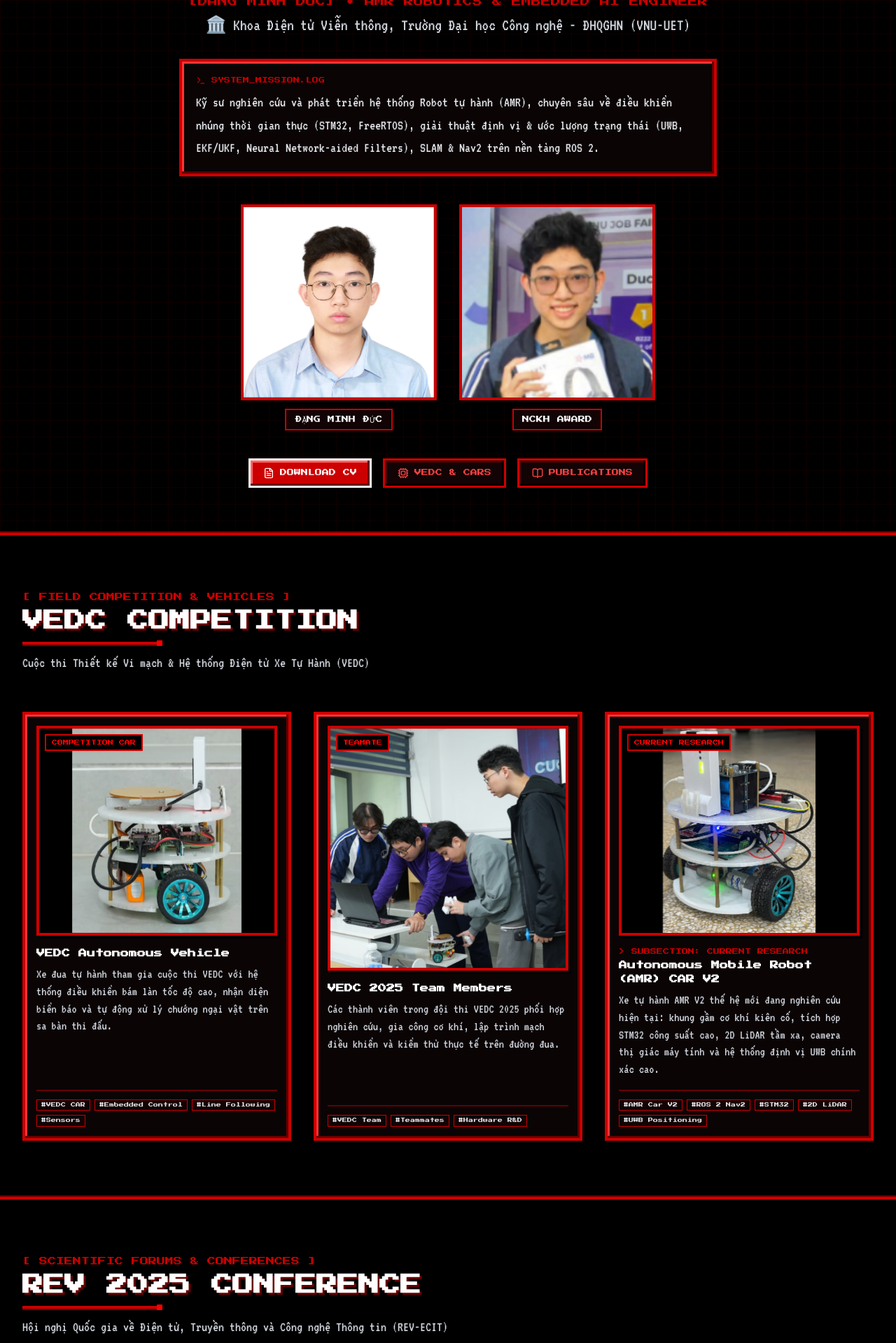
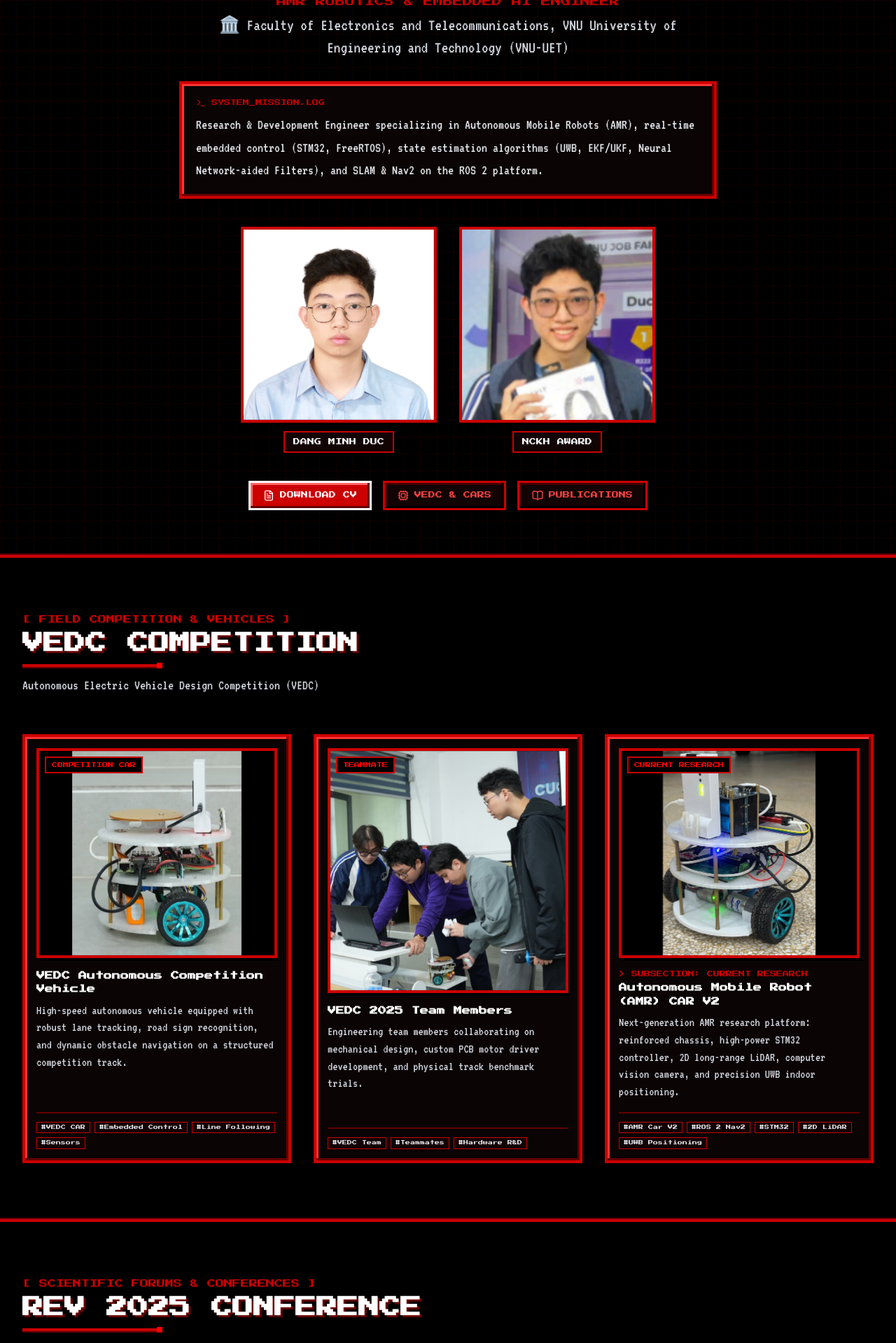
Before and after one commit to leonas-kratos/leonas-kratos.github.io, a Next.js app: page / in a window 1280 px wide. Shown: the part 240-2159 px from the top of the page at 70% size. Built offline with nearby package versions, Linux system fonts and the light colour scheme.

Commit message:
feat: translate all content to English and simplify publications to display conference/journal venues only

```diff
--- a/src/components/ConferenceSection.tsx
+++ b/src/components/ConferenceSection.tsx
@@ -19,7 +19,7 @@ export default function ConferenceSection() {
           </p>
         </div>
 
-        {/* Conference Card: Uses .photo-wrapper (max-width: 500px, height: 350px) */}
+        {/* Conference Card */}
         <div className="pixel-card p-6 max-w-4xl mx-auto">
           <div className="grid grid-cols-1 md:grid-cols-2 gap-8 items-center">
 
--- a/src/components/Hero.tsx
+++ b/src/components/Hero.tsx
@@ -20,14 +20,14 @@ export default function Hero() {
         </h1>
 
         <p style={{ fontFamily: "var(--font-press-start)" }} className="text-xs sm:text-sm text-[#CC0000] mb-2 uppercase">
-          [{PERSONAL_INFO.englishName}] • {PERSONAL_INFO.title}
+          {PERSONAL_INFO.title}
         </p>
 
         <p style={{ fontFamily: "var(--font-vt323)" }} className="text-xl sm:text-2xl text-gray-300 max-w-3xl mx-auto mb-8">
           🏛️ {PERSONAL_INFO.affiliation}
         </p>
 
-        {/* Bio Box */}
+        {/* Mission Box */}
         <div className="pixel-card p-5 max-w-3xl mx-auto mb-10 text-left">
           <div style={{ fontFamily: "var(--font-press-start)" }} className="text-[9px] text-[#CC0000] mb-2 uppercase flex items-center gap-2">
             <Terminal className="w-3.5 h-3.5" /> SYSTEM_MISSION.LOG
@@ -37,7 +37,7 @@ export default function Hero() {
           </p>
         </div>
 
-        {/* Hero avatars: 280x280px wrapper with .avatar-wrapper */}
+        {/* Hero avatars: 280x280px wrapper */}
         <div className="flex flex-col sm:flex-row items-center justify-center gap-8 mb-10">
 
           {/* Card 1: DangMinhDuc.png */}
@@ -53,7 +53,7 @@ export default function Hero() {
               style={{ fontFamily: "var(--font-press-start)" }}
               className="mt-3 px-3 py-1.5 bg-[#120304] border-2 border-[#CC0000] text-white text-[10px] uppercase shadow-[3px_3px_0_0_#000000]"
             >
-              Đặng Minh Đức
+              Dang Minh Duc
             </div>
           </div>
 
--- a/src/components/LabSection.tsx
+++ b/src/components/LabSection.tsx
@@ -19,7 +19,7 @@ export default function LabSection() {
           </p>
         </div>
 
-        {/* Lab Card: Uses .photo-wrapper (max-width: 500px, height: 350px) */}
+        {/* Lab Card */}
         <div className="pixel-card p-6 max-w-4xl mx-auto">
           <div className="grid grid-cols-1 md:grid-cols-2 gap-8 items-center">
 
--- a/src/components/Navbar.tsx
+++ b/src/components/Navbar.tsx
@@ -1,7 +1,7 @@
 "use client";
 
 import { useState } from "react";
-import { Menu, X, FileText, FolderGit2 } from "lucide-react";
+import { Menu, X, FileText } from "lucide-react";
 import { PERSONAL_INFO } from "@/data/portfolioData";
 
 export default function Navbar() {
--- a/src/components/ResearchSection.tsx
+++ b/src/components/ResearchSection.tsx
@@ -15,11 +15,11 @@ export default function ResearchSection() {
           </h2>
           <div className="pixel-header-line w-48 my-3" />
           <p style={{ fontFamily: "var(--font-vt323)" }} className="text-xl text-gray-300">
-            Hình ảnh thuyết trình báo cáo khoa học &amp; đội ngũ thành viên thực hiện đề tài NCKH Sinh viên
+            Student scientific research defense presentation &amp; dedicated research team members
           </p>
         </div>
 
-        {/* 2 Columns: Uses .photo-wrapper (max-width: 500px, height: 350px) */}
+        {/* 2 Columns: Uses .photo-wrapper */}
         <div className="grid grid-cols-1 md:grid-cols-2 gap-8 max-w-5xl mx-auto">
           {RESEARCH_PRESENTATION_DATA.map((item) => (
             <div key={item.id} className="pixel-card p-5 flex flex-col justify-between">
--- a/src/components/VEDCSection.tsx
+++ b/src/components/VEDCSection.tsx
@@ -22,7 +22,7 @@ export default function VEDCSection() {
         {/* 3 Columns Desktop, 2 Tablet, 1 Mobile */}
         <div className="grid grid-cols-1 md:grid-cols-2 lg:grid-cols-3 gap-8">
 
-          {/* Card 1: VEDC Autonomous Car (.car-image-wrapper: contain, bg black, 300px height) */}
+          {/* Card 1: VEDC Autonomous Car */}
           <div className="pixel-card p-4 flex flex-col justify-between">
             <div>
               <div className="car-image-wrapper shadow-[4px_4px_0_0_#000000]">
@@ -65,7 +65,7 @@ export default function VEDCSection() {
             </div>
           </div>
 
-          {/* Card 2: VEDC Teammate (.photo-wrapper: cover, max-width 500px, 350px height) */}
+          {/* Card 2: VEDC Teammate */}
           <div className="pixel-card p-4 flex flex-col justify-between">
             <div>
               <div className="photo-wrapper shadow-[4px_4px_0_0_#000000]">
@@ -108,7 +108,7 @@ export default function VEDCSection() {
             </div>
           </div>
 
-          {/* Card 3: CAR V2 (.car-image-wrapper: contain, bg black, 300px height) */}
+          {/* Card 3: CAR V2 */}
           <div className="pixel-card p-4 flex flex-col justify-between">
             <div>
               <div className="car-image-wrapper shadow-[4px_4px_0_0_#000000]">
--- a/src/data/portfolioData.ts
+++ b/src/data/portfolioData.ts
@@ -1,23 +1,20 @@
 export interface Publication {
   id: string;
-  title: string;
-  authors: string;
   venue: string;
   type: "International Conference" | "National Conference" | "National Journal" | "Research Report";
   year: string;
-  abstract: string;
   pdfUrl: string;
   tags: string[];
 }
 
 export const PERSONAL_INFO = {
-  name: "ĐẶNG MINH ĐỨC",
+  name: "DANG MINH DUC",
   englishName: "Dang Minh Duc",
   alias: "Leonas Kratos",
   title: "AMR ROBOTICS & EMBEDDED AI ENGINEER",
-  affiliation: "Khoa Điện tử Viễn thông, Trường Đại học Công nghệ - ĐHQGHN (VNU-UET)",
-  bio: "Kỹ sư nghiên cứu và phát triển hệ thống Robot tự hành (AMR), chuyên sâu về điều khiển nhúng thời gian thực (STM32, FreeRTOS), giải thuật định vị & ước lượng trạng thái (UWB, EKF/UKF, Neural Network-aided Filters), SLAM & Nav2 trên nền tảng ROS 2.",
-  location: "Hà Nội, Việt Nam",
+  affiliation: "Faculty of Electronics and Telecommunications, VNU University of Engineering and Technology (VNU-UET)",
+  bio: "Research & Development Engineer specializing in Autonomous Mobile Robots (AMR), real-time embedded control (STM32, FreeRTOS), state estimation algorithms (UWB, EKF/UKF, Neural Network-aided Filters), and SLAM & Nav2 on the ROS 2 platform.",
+  location: "Hanoi, Vietnam",
   email: "manzak.work@gmail.com",
   eduEmail: "23021798@vnu.edu.vn",
   github: "https://github.com/leonas-kratos",
@@ -29,26 +26,26 @@ export const PERSONAL_INFO = {
 // 1. VEDC Competition section data
 export const VEDC_DATA = {
   sectionTitle: "VEDC COMPETITION",
-  sectionSubtitle: "Cuộc thi Thiết kế Vi mạch & Hệ thống Điện tử Xe Tự Hành (VEDC)",
+  sectionSubtitle: "Autonomous Electric Vehicle Design Competition (VEDC)",
   car: {
-    title: "VEDC Autonomous Vehicle",
+    title: "VEDC Autonomous Competition Vehicle",
     badge: "COMPETITION CAR",
     image: "/images/VEDC_CAR.png",
-    description: "Xe đua tự hành tham gia cuộc thi VEDC với hệ thống điều khiển bám làn tốc độ cao, nhận diện biển báo và tự động xử lý chướng ngại vật trên sa bàn thi đấu.",
+    description: "High-speed autonomous vehicle equipped with robust lane tracking, road sign recognition, and dynamic obstacle navigation on a structured competition track.",
     tags: ["VEDC CAR", "Embedded Control", "Line Following", "Sensors"],
   },
   teammates: {
     title: "VEDC 2025 Team Members",
-    badge: "TEAMATE",
+    badge: "TEAMMATE",
     image: "/images/VEDC2025_Teamate.png",
-    description: "Các thành viên trong đội thi VEDC 2025 phối hợp nghiên cứu, gia công cơ khí, lập trình mạch điều khiển và kiểm thử thực tế trên đường đua.",
+    description: "Engineering team members collaborating on mechanical design, custom PCB motor driver development, and physical track benchmark trials.",
     tags: ["VEDC Team", "Teammates", "Hardware R&D"],
   },
   currentResearchCar: {
     title: "Autonomous Mobile Robot (AMR) CAR V2",
     badge: "CURRENT RESEARCH",
     image: "/images/Car_V2.png",
-    description: "Xe tự hành AMR V2 thế hệ mới đang nghiên cứu hiện tại: khung gầm cơ khí kiên cố, tích hợp STM32 công suất cao, 2D LiDAR tầm xa, camera thị giác máy tính và hệ thống định vị UWB chính xác cao.",
+    description: "Next-generation AMR research platform: reinforced chassis, high-power STM32 controller, 2D long-range LiDAR, computer vision camera, and precision UWB indoor positioning.",
     tags: ["AMR Car V2", "ROS 2 Nav2", "STM32", "2D LiDAR", "UWB Positioning"],
   },
 };
@@ -56,10 +53,10 @@ export const VEDC_DATA = {
 // 2. Conference Section data
 export const CONFERENCE_DATA = {
   title: "REV 2025 CONFERENCE",
-  subtitle: "Hội nghị Quốc gia về Điện tử, Truyền thông và Công nghệ Thông tin (REV-ECIT)",
+  subtitle: "National Conference on Electronics, Communications and Information Technology (REV-ECIT)",
   badge: "NATIONAL CONFERENCE",
   image: "/images/REV2025.png",
-  description: "Trực tiếp báo cáo công trình khoa học nghiên cứu về giải thuật ước lượng trạng thái EKF, UKF, PF sử dụng cho định vị robot tự hành trong nhà trước các nhà khoa học và chuyên gia đầu ngành.",
+  description: "Presented research findings on non-linear state estimation filters (EKF, UKF, PF) for UWB-based indoor mobile robot localization before leading scholars and industry specialists.",
   tags: ["REV 2025", "Conference Presentation", "Keynote", "VNU-UET"],
 };
 
@@ -67,87 +64,72 @@ export const CONFERENCE_DATA = {
 export const RESEARCH_PRESENTATION_DATA = [
   {
     id: "nckh-presentation",
-    title: "Thuyết trình Đề tài NCKH Sinh viên",
+    title: "Student Scientific Research Defense",
     badge: "RESEARCH PRESENTATION",
     image: "/images/NCKH_present.png",
-    description: "Buổi thuyết trình báo cáo và bảo vệ kết quả đề tài Nghiên cứu Khoa học Sinh viên về hệ thống robot tự hành và công nghệ định vị trong nhà.",
-    tags: ["NCKH Defense", "Presentation", "Academic Defense"],
+    description: "Defending the scientific research project on autonomous mobile robot systems and GPS-denied indoor positioning before the academic evaluation board.",
+    tags: ["Research Defense", "Presentation", "Academic Review"],
   },
   {
     id: "nckh-teamate",
-    title: "Thành viên Nhóm Nghiên cứu NCKH",
-    badge: "NCKH TEAMATE",
+    title: "Scientific Research Team Members",
+    badge: "RESEARCH TEAMMATE",
     image: "/images/NCKH_teamate.png",
-    description: "Tập thể các thành viên nhóm sinh viên nghiên cứu khoa học cùng giảng viên hướng dẫn trong suốt quá trình triển khai dự án.",
-    tags: ["NCKH Team", "Teammates", "VNU-UET Research"],
+    description: "Dedicated student research members alongside our faculty advisor throughout the autonomous robotic navigation research program.",
+    tags: ["Research Team", "Teammates", "VNU-UET Research"],
   },
 ];
 
 // 4. Lab Members Section data
 export const LAB_DATA = {
   title: "FET RESEARCH LAB & MEMBERS",
-  subtitle: "Thành viên Phòng Thí nghiệm Nghiên cứu Khoa Điện tử Viễn thông",
+  subtitle: "Faculty of Electronics and Telecommunications Laboratory",
   badge: "LAB MEMBERS",
   image: "/images/Lab.png",
-  description: "Không gian làm việc nghiên cứu chuyên sâu về robotics, IoT nhúng và các hệ thống viễn thông thông minh cùng các thầy cô và thành viên trong phòng Lab.",
+  description: "Advanced research workspace dedicated to robotics, embedded IoT architectures, and smart communications systems at VNU-UET.",
   tags: ["Research Lab", "Lab Members", "FET - VNU-UET"],
 };
 
-// 5. Publications Section data
+// 5. Publications Section data - Venue & Conference names ONLY
 export const PUBLICATIONS: Publication[] = [
   {
-    id: "atc-correntropy-ukf",
-    title: "Robust Indoor Mobile Robot Localization Using Maximum Correntropy Criterion UKF",
-    authors: "Vu Nhat Quang, Dang Minh Duc, Ngo Gia Long, Nguyen Huu Chuyen, Le Duc Binh, Nguyen Tan-Phong, Dinh Thi Thai Mai*",
+    id: "atc-intl-conference",
     venue: "IEEE International Conference on Advanced Technologies for Communications (ATC)",
     type: "International Conference",
     year: "2024 / 2025",
-    abstract: "Proposes a Sensor Fusion-based Maximum Correntropy Criterion Unscented Kalman Filter (MCC-UKF) to handle severe outliers and non-Gaussian measurement noise in UWB-based AMR indoor localization.",
     pdfUrl: "/Research/Paper/ATC_Final_manuscript.pdf",
-    tags: ["International Conference", "MCC-UKF", "AMR", "UWB Localization"],
+    tags: ["International Conference", "IEEE ATC", "Peer-Reviewed"],
   },
   {
-    id: "nn-kalman-indoor-pos",
-    title: "Neural Network-Aided Kalman Filtering for Indoor Positioning Autonomous Vehicle System",
-    authors: "Nguyen Minh Duc, Ngo Gia Long, Dang Minh Duc, Nguyen Tan Phong, Dinh Thi Thai Mai*",
+    id: "icaric-intl-conference",
     venue: "International Conference on Advanced Robotics and Intelligent Control (ICARIC)",
     type: "International Conference",
     year: "2024 / 2025",
-    abstract: "Enhances conventional Kalman filtering by integrating neural networks to adaptively compensate for NLOS (Non-Line-Of-Sight) interference and multipath distortion in autonomous vehicle trajectory tracking.",
     pdfUrl: "/Research/Paper/Neural_Network_Kalman_Filter_Indoor_Positioning.pdf",
-    tags: ["International Conference", "Neural Networks", "Adaptive Kalman", "UWB"],
+    tags: ["International Conference", "ICARIC", "Peer-Reviewed"],
   },
   {
-    id: "rev-journal-jec",
-    title: "Evaluation of the applicability of state estimation filters for indoor robot positioning",
-    authors: "Dang Minh Duc, Nguyen Tan Phong, Nguyen Minh Duc, Nguyen Duc Binh, Nguyen Gia Quang, Dinh Thi Thai Mai*",
+    id: "rev-jec-journal",
     venue: "REV Journal on Electronics and Communications (JEC)",
     type: "National Journal",
     year: "2024",
-    abstract: "Rigorous benchmark and performance comparison of state estimation filters (EKF, UKF, Particle Filters) in real-world indoor robotic positioning environments using Ultra-Wideband (UWB).",
     pdfUrl: "/Research/Paper/JEC_remake_round_1_no_marking.pdf",
-    tags: ["National Journal", "REV JEC", "State Estimation", "UWB Benchmark"],
+    tags: ["National Journal", "REV JEC", "Peer-Reviewed"],
   },
   {
-    id: "rev-conference-vietnam",
-    title: "Đánh giá khả năng ứng dụng các bộ lọc ước lượng trạng thái EKF, UKF, PF sử dụng cho định vị robot trong nhà",
-    authors: "Đặng Minh Đức, Nguyễn Tấn Phong, Nguyễn Minh Đức, Nguyễn Đức Bính, Nguyễn Gia Quang, Đinh Thị Thái Mai*",
-    venue: "Hội nghị Quốc gia về Điện tử, Truyền thông và Công nghệ Thông tin (REV-ECIT)",
+    id: "rev-ecit-national-conference",
+    venue: "National Conference on Electronics, Communications and Information Technology (REV-ECIT)",
     type: "National Conference",
     year: "2024 / 2025",
-    abstract: "Nghiên cứu ứng dụng và đánh giá thực nghiệm các giải thuật lọc phi tuyến cho bài toán định vị robot tự hành trong nhà với công nghệ Ultra-Wideband (UWB) khi không có tín hiệu GPS.",
     pdfUrl: "/Research/Paper/REV_2025_the_last.pdf",
-    tags: ["National Conference", "Hội nghị REV", "Định vị Robot", "EKF / UKF / PF"],
+    tags: ["National Conference", "REV-ECIT", "National Forum"],
   },
   {
-    id: "nckh-report-2026",
-    title: "Báo cáo Toàn văn Nghiên cứu Khoa học Sinh viên: Hệ thống Robot Tự hành & Định vị Trong nhà",
-    authors: "Đặng Minh Đức và Nhóm NCKH (GVHD: TS. Đinh Thị Thái Mai)",
-    venue: "Trường Đại học Công nghệ - ĐHQGHN (VNU-UET)",
+    id: "nckh-full-report",
+    venue: "VNU-UET Student Scientific Research Report (Full Academic Report)",
     type: "Research Report",
     year: "2026",
-    abstract: "Báo cáo toàn văn nghiên cứu tổng hợp về phần cứng xe tự hành, mạch điều khiển nhúng thời gian thực STM32, thuật toán định vị UWB kết hợp sensor fusion và định tuyến điều hướng.",
     pdfUrl: "/Research/NCKH_2026.pdf",
-    tags: ["Báo cáo NCKH", "VNU-UET", "Hệ thống Robot Tự hành", "Full Report"],
+    tags: ["Research Report", "VNU-UET", "Full Monograph"],
   },
 ];
```
Also changed, not shown: src/components/ContactSection.tsx (+4 -4 lines), src/components/PublicationsSection.tsx (+23 -46 lines).
